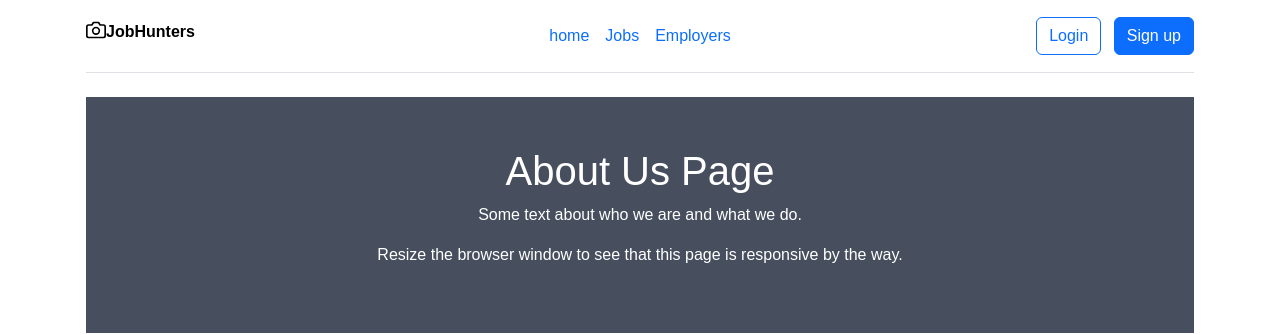
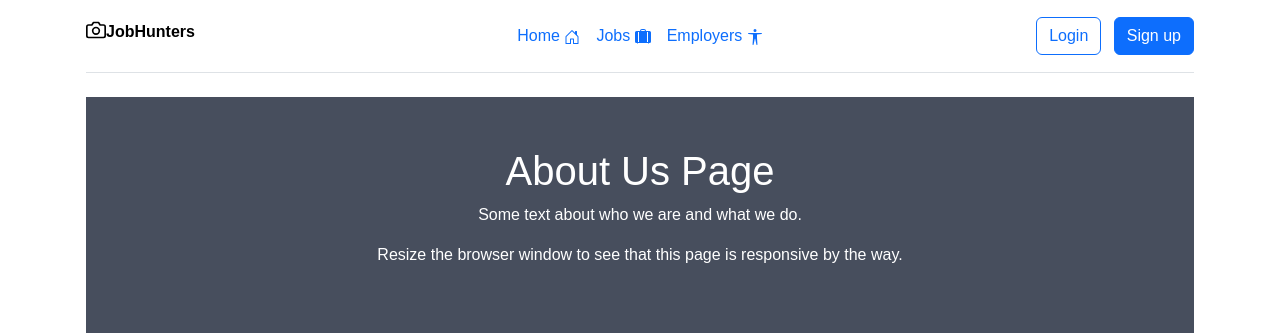
Before and after one commit to Hrafnkellh/group41-JobHunters, a Django app: page /aboutus in a window 1280 px wide. Shown: the top 335 px of the page. Run offline with Django 5.2, Linux system fonts and the light colour scheme.

Commit message:
Setti tákn fyrir tenglana á navigation.html og footer.html

```diff
--- a/JobHunters/templates/footer.html
+++ b/JobHunters/templates/footer.html
@@ -1,8 +1,18 @@
 <footer class="footer">
     <ul class="nav justify-content-center border-bottom pb-3 mb-3">
-      <li class="nav-item"><a href="{% url 'faq' %}" class="nav-link px-2 text-body-secondary">FAQ</a></li>
-      <li class="nav-item"><a href="{% url 'aboutUs' %}" class="nav-link px-2 text-body-secondary">About us</a></li>
-      <li class="nav-item"><a href="{% url 'jobTips' %}" class="nav-link px-2 text-body-secondary">Job Tips</a></li>
+      <li class="nav-item"><a href="{% url 'faq' %}" class="nav-link px-2 text-body-secondary">FAQ
+      <svg xmlns="http://www.w3.org/2000/svg" width="16" height="16" fill="currentColor" class="bi bi-question-square" viewBox="0 0 16 16">
+  <path d="M14 1a1 1 0 0 1 1 1v12a1 1 0 0 1-1 1H2a1 1 0 0 1-1-1V2a1 1 0 0 1 1-1zM2 0a2 2 0 0 0-2 2v12a2 2 0 0 0 2 2h12a2 2 0 0 0 2-2V2a2 2 0 0 0-2-2z"/>
+  <path d="M5.255 5.786a.237.237 0 0 0 .241.247h.825c.138 0 .248-.113.266-.25.09-.656.54-1.134 1.342-1.134.686 0 1.314.343 1.314 1.168 0 .635-.374.927-.965 1.371-.673.489-1.206 1.06-1.168 1.987l.003.217a.25.25 0 0 0 .25.246h.811a.25.25 0 0 0 .25-.25v-.105c0-.718.273-.927 1.01-1.486.609-.463 1.244-.977 1.244-2.056 0-1.511-1.276-2.241-2.673-2.241-1.267 0-2.655.59-2.75 2.286m1.557 5.763c0 .533.425.927 1.01.927.609 0 1.028-.394 1.028-.927 0-.552-.42-.94-1.029-.94-.584 0-1.009.388-1.009.94"/>
+</svg></a></li>
+      <li class="nav-item"><a href="{% url 'aboutUs' %}" class="nav-link px-2 text-body-secondary">About us
+      <svg xmlns="http://www.w3.org/2000/svg" width="16" height="16" fill="currentColor" class="bi bi-people" viewBox="0 0 16 16">
+  <path d="M15 14s1 0 1-1-1-4-5-4-5 3-5 4 1 1 1 1zm-7.978-1L7 12.996c.001-.264.167-1.03.76-1.72C8.312 10.629 9.282 10 11 10c1.717 0 2.687.63 3.24 1.276.593.69.758 1.457.76 1.72l-.008.002-.014.002zM11 7a2 2 0 1 0 0-4 2 2 0 0 0 0 4m3-2a3 3 0 1 1-6 0 3 3 0 0 1 6 0M6.936 9.28a6 6 0 0 0-1.23-.247A7 7 0 0 0 5 9c-4 0-5 3-5 4q0 1 1 1h4.216A2.24 2.24 0 0 1 5 13c0-1.01.377-2.042 1.09-2.904.243-.294.526-.569.846-.816M4.92 10A5.5 5.5 0 0 0 4 13H1c0-.26.164-1.03.76-1.724.545-.636 1.492-1.256 3.16-1.275ZM1.5 5.5a3 3 0 1 1 6 0 3 3 0 0 1-6 0m3-2a2 2 0 1 0 0 4 2 2 0 0 0 0-4"/>
+</svg></a></li>
+      <li class="nav-item"><a href="{% url 'jobTips' %}" class="nav-link px-2 text-body-secondary">Job Tips
+      <svg xmlns="http://www.w3.org/2000/svg" width="16" height="16" fill="currentColor" class="bi bi-lightbulb-fill" viewBox="0 0 16 16">
+  <path d="M2 6a6 6 0 1 1 10.174 4.31c-.203.196-.359.4-.453.619l-.762 1.769A.5.5 0 0 1 10.5 13h-5a.5.5 0 0 1-.46-.302l-.761-1.77a2 2 0 0 0-.453-.618A5.98 5.98 0 0 1 2 6m3 8.5a.5.5 0 0 1 .5-.5h5a.5.5 0 0 1 0 1l-.224.447a1 1 0 0 1-.894.553H6.618a1 1 0 0 1-.894-.553L5.5 15a.5.5 0 0 1-.5-.5"/>
+</svg></a></li>
     </ul>
     <p class="text-center text-body-secondary">&copy; Job Hunters Inc - Est 2024</p>
 </footer>
--- a/JobHunters/templates/navigation.html
+++ b/JobHunters/templates/navigation.html
@@ -9,9 +9,18 @@
       </div>
       <!--<li><a href="{% url 'frontpage' %}"><button type="button" class="nav-link px-2">home</button></a></li>        ----- if we want to remember (not the best way I think) how we have underscore.-->
       <ul class="nav col-12 col-md-auto mb-2 justify-content-center mb-md-0">
-        <li><a href="{% url 'frontpage' %}" class="nav-link px-2">home</a></li>
-        <li><a href="#" class="nav-link px-2">Jobs</a></li>
-        <li><a href="#" class="nav-link px-2">Employers</a></li>
+        <li><a href="{% url 'frontpage' %}" class="nav-link px-2">Home
+        <svg xmlns="http://www.w3.org/2000/svg" width="16" height="16" fill="currentColor" class="bi bi-house-door" viewBox="0 0 16 16">
+  <path d="M8.354 1.146a.5.5 0 0 0-.708 0l-6 6A.5.5 0 0 0 1.5 7.5v7a.5.5 0 0 0 .5.5h4.5a.5.5 0 0 0 .5-.5v-4h2v4a.5.5 0 0 0 .5.5H14a.5.5 0 0 0 .5-.5v-7a.5.5 0 0 0-.146-.354L13 5.793V2.5a.5.5 0 0 0-.5-.5h-1a.5.5 0 0 0-.5.5v1.293zM2.5 14V7.707l5.5-5.5 5.5 5.5V14H10v-4a.5.5 0 0 0-.5-.5h-3a.5.5 0 0 0-.5.5v4z"/>
+</svg></a></li>
+        <li><a href="#" class="nav-link px-2">Jobs
+        <svg xmlns="http://www.w3.org/2000/svg" width="16" height="16" fill="currentColor" class="bi bi-suitcase-lg-fill" viewBox="0 0 16 16">
+  <path d="M7 0a2 2 0 0 0-2 2H1.5A1.5 1.5 0 0 0 0 3.5v9A1.5 1.5 0 0 0 1.5 14H2a.5.5 0 0 0 1 0h10a.5.5 0 0 0 1 0h.5a1.5 1.5 0 0 0 1.5-1.5v-9A1.5 1.5 0 0 0 14.5 2H11a2 2 0 0 0-2-2zM6 2a1 1 0 0 1 1-1h2a1 1 0 0 1 1 1zM3 13V3h1v10zm9 0V3h1v10z"/>
+</svg></a></li>
+        <li><a href="#" class="nav-link px-2">Employers
+        <svg xmlns="http://www.w3.org/2000/svg" width="16" height="16" fill="currentColor" class="bi bi-universal-access" viewBox="0 0 16 16">
+  <path d="M9.5 1.5a1.5 1.5 0 1 1-3 0 1.5 1.5 0 0 1 3 0M6 5.5l-4.535-.442A.531.531 0 0 1 1.531 4H14.47a.531.531 0 0 1 .066 1.058L10 5.5V9l.452 6.42a.535.535 0 0 1-1.053.174L8.243 9.97c-.064-.252-.422-.252-.486 0l-1.156 5.624a.535.535 0 0 1-1.053-.174L6 9z"/>
+</svg></a></li>
       </ul>
 
      {% if user.is_authenticated %}
```
